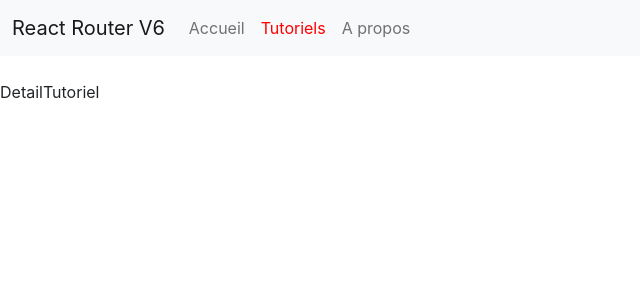
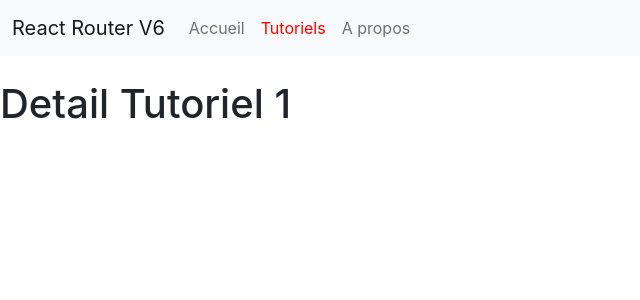
Before and after one commit to alphakahere/react-router-v6, a React (Create React App) app: page /tutoriels/1 in a window 1280 px wide. Shown: the top 300 px of the page, without its empty margins (0-640 px from the left). Built offline with nearby package versions, Linux system fonts and the light colour scheme.

Commit message:
useOutletContext

```diff
--- a/src/components/tutoriels/DetailTutoriel.js
+++ b/src/components/tutoriels/DetailTutoriel.js
@@ -1,6 +1,15 @@
 import React from "react";
+import { useOutletContext, useParams } from "react-router-dom";
 
 const DetailTutoriel = () => {
-	return <div>DetailTutoriel</div>;
+	const params = useParams();
+	const context = useOutletContext();
+	console.log({ context });
+	return (
+		<div>
+			<h1>Detail Tutoriel {params?.tutorielId}</h1>
+		</div>
+	);
 };
+
 export default DetailTutoriel;
--- a/src/components/tutoriels/Tutoriels.js
+++ b/src/components/tutoriels/Tutoriels.js
@@ -5,7 +5,7 @@ const Tutoriels = () => {
 	return (
 		<div>
 			<div className="outlet-container">
-				<Outlet />
+				<Outlet context={{ message: "hello, voici ta donnée partagée" }} />
 			</div>
 		</div>
 	);
```
